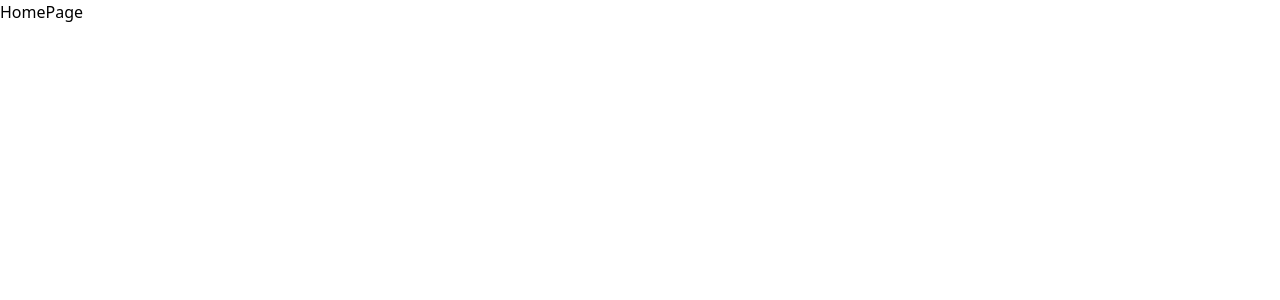
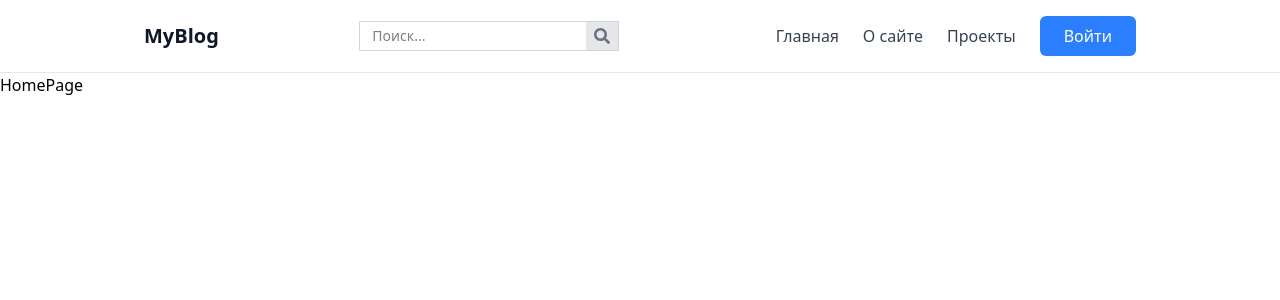
Before and after one commit to blinklay/pet-blog-mern, a React (Vite) app in the folder client/: page / in a window 1280 px wide. Shown: the top 300 px of the page. Built offline with nearby package versions, Linux system fonts and the light colour scheme.

Commit message:
create header component

```diff
--- a/client/package.json
+++ b/client/package.json
@@ -14,6 +14,7 @@
     "@tailwindcss/vite": "^4.1.11",
     "react": "^19.1.0",
     "react-dom": "^19.1.0",
+    "react-icons": "^5.5.0",
     "react-redux": "^9.2.0",
     "react-router-dom": "^7.7.1",
     "tailwindcss": "^4.1.11"
--- a/client/src/App.jsx
+++ b/client/src/App.jsx
@@ -6,10 +6,12 @@ import ProjectsPage from "./pages/ProjectsPage";
 import SignInPage from "./pages/SignInPage";
 import SignUpPage from "./pages/SignUpPage";
 import DashboardPage from "./pages/DashboardPage";
+import Header from "./components/Header";
 
 export default function App() {
   return (
     <BrowserRouter>
+      <Header />
       <Routes>
         <Route path="/" element={<HomePage />} />
         <Route path="/about" element={<AboutPage />} />
--- /dev/null
+++ b/client/src/components/Header.jsx
@@ -0,0 +1,18 @@
+import React from "react";
+import { Link } from "react-router-dom";
+import Search from "./Search";
+import Navigation from "./Navigation";
+
+export default function Header() {
+  return (
+    <header className="bg-white border-b border-gray-200">
+      <div className="max-w-5xl mx-auto px-4 py-4 flex items-center justify-between">
+        <Link to="/" className="text-xl font-semibold text-gray-900">
+          MyBlog
+        </Link>
+        <Search />
+        <Navigation />
+      </div>
+    </header>
+  );
+}
--- /dev/null
+++ b/client/src/components/Navigation.jsx
@@ -0,0 +1,105 @@
+import React, { useState } from "react";
+import { Link } from "react-router-dom";
+import { RxHamburgerMenu } from "react-icons/rx";
+
+const navLinks = [
+  { to: "/", label: "Главная" },
+  { to: "/about", label: "О сайте" },
+  { to: "/projects", label: "Проекты" },
+];
+
+export default function Navigation() {
+  const [visible, setVisible] = useState(false);
+
+  return (
+    <div>
+      {/* Desktop Navigation */}
+      <nav className="gap-6 items-center hidden xl:flex">
+        {navLinks.map((link) => (
+          <Link
+            key={link.to}
+            to={link.to}
+            className="text-gray-700 hover:text-blue-600"
+          >
+            {link.label}
+          </Link>
+        ))}
+        <Link
+          to="/sign-in"
+          className="bg-blue-500 text-white px-6 py-2 rounded-md hover:bg-blue-600"
+        >
+          Войти
+        </Link>
+      </nav>
+
+      {/* Burger Button */}
+      <button
+        onClick={() => setVisible(true)}
+        className="xl:hidden p-2 text-blue-500 border border-blue-500 rounded-md"
+        aria-label="Открыть меню"
+      >
+        <RxHamburgerMenu className="w-6 h-6" />
+      </button>
+
+      {/* Mobile Menu Overlay */}
+      {visible && (
+        <div className="fixed inset-0 z-50 flex">
+          {/* Затемнение фона */}
+          <div
+            className="flex-1 bg-black/40"
+            onClick={() => setVisible(false)}
+          ></div>
+
+          {/* Сайдбар */}
+          <nav className="w-80 bg-white h-full p-5 shadow-xl transform transition-transform duration-300 translate-x-0 flex flex-col justify-between">
+            <div>
+              {/* Кнопка закрытия */}
+              <button
+                onClick={() => setVisible(false)}
+                className="absolute top-4 right-4 text-gray-700 hover:text-red-600"
+                aria-label="Закрыть меню"
+              >
+                <svg
+                  className="h-6 w-6"
+                  fill="none"
+                  stroke="currentColor"
+                  strokeWidth="2"
+                  viewBox="0 0 24 24"
+                >
+                  <path
+                    strokeLinecap="round"
+                    strokeLinejoin="round"
+                    d="M6 18L18 6M6 6l12 12"
+                  />
+                </svg>
+              </button>
+
+              {/* Ссылки */}
+              <div className="mt-8 flex flex-col gap-4">
+                {navLinks.map((link) => (
+                  <Link
+                    key={link.to}
+                    to={link.to}
+                    onClick={() => setVisible(false)}
+                    className="text-gray-700 hover:bg-blue-100 px-4 py-2 rounded-md text-lg"
+                  >
+                    {link.label}
+                  </Link>
+                ))}
+              </div>
+            </div>
+
+            {/* Кнопка входа */}
+            <Link
+              to="/sign-in"
+              onClick={() => setVisible(false)}
+              className="bg-blue-500 text-white px-6 py-2 rounded-md hover:bg-blue-600 text-center"
+            >
+              Войти
+            </Link>
+          </nav>
+        </div>
+      )}
+    </div>
+  );
+}
--- /dev/null
+++ b/client/src/components/Search.jsx
@@ -0,0 +1,24 @@
+import React, { useState } from "react";
+import { FaSearch } from "react-icons/fa";
+export default function Search() {
+  const [query, setQuery] = useState("");
+
+  const handleSearch = (e) => {
+    e.preventDefault();
+  };
+
+  return (
+    <form onSubmit={handleSearch} className="flex mr-4 border border-gray-300">
+      <input
+        type="text"
+        placeholder="Поиск..."
+        className=" rounded-md px-3 py-1 text-sm focus:outline-none focus:ring-2 focus:ring-blue-500"
+        value={query}
+        onChange={(e) => setQuery(e.target.value)}
+      />
+      <button className="cursor-pointer px-2 bg-gray-200 text-gray-500">
+        <FaSearch />
+      </button>
+    </form>
+  );
+}
```
Also changed, not shown: 1 other file (tests, documents, lock files or other folders).
